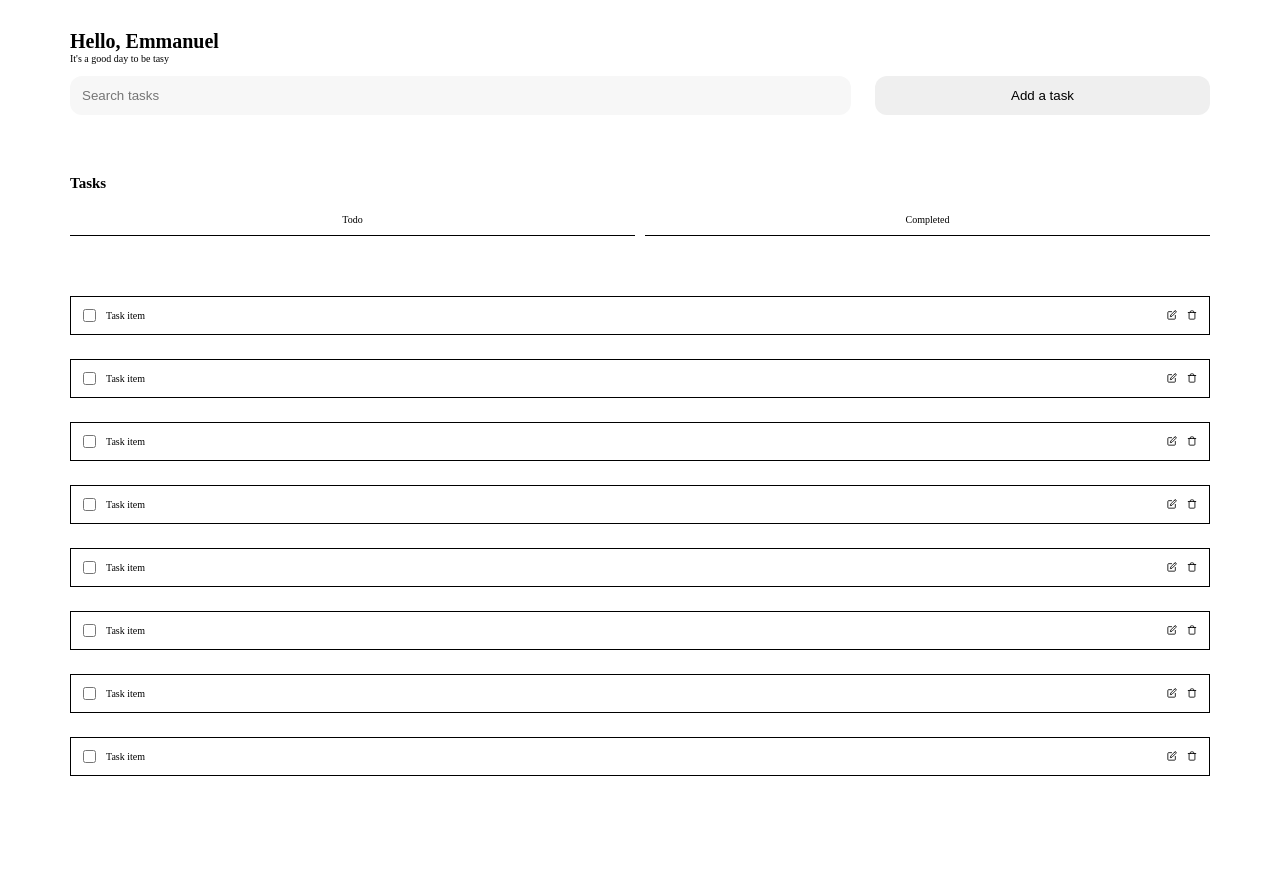
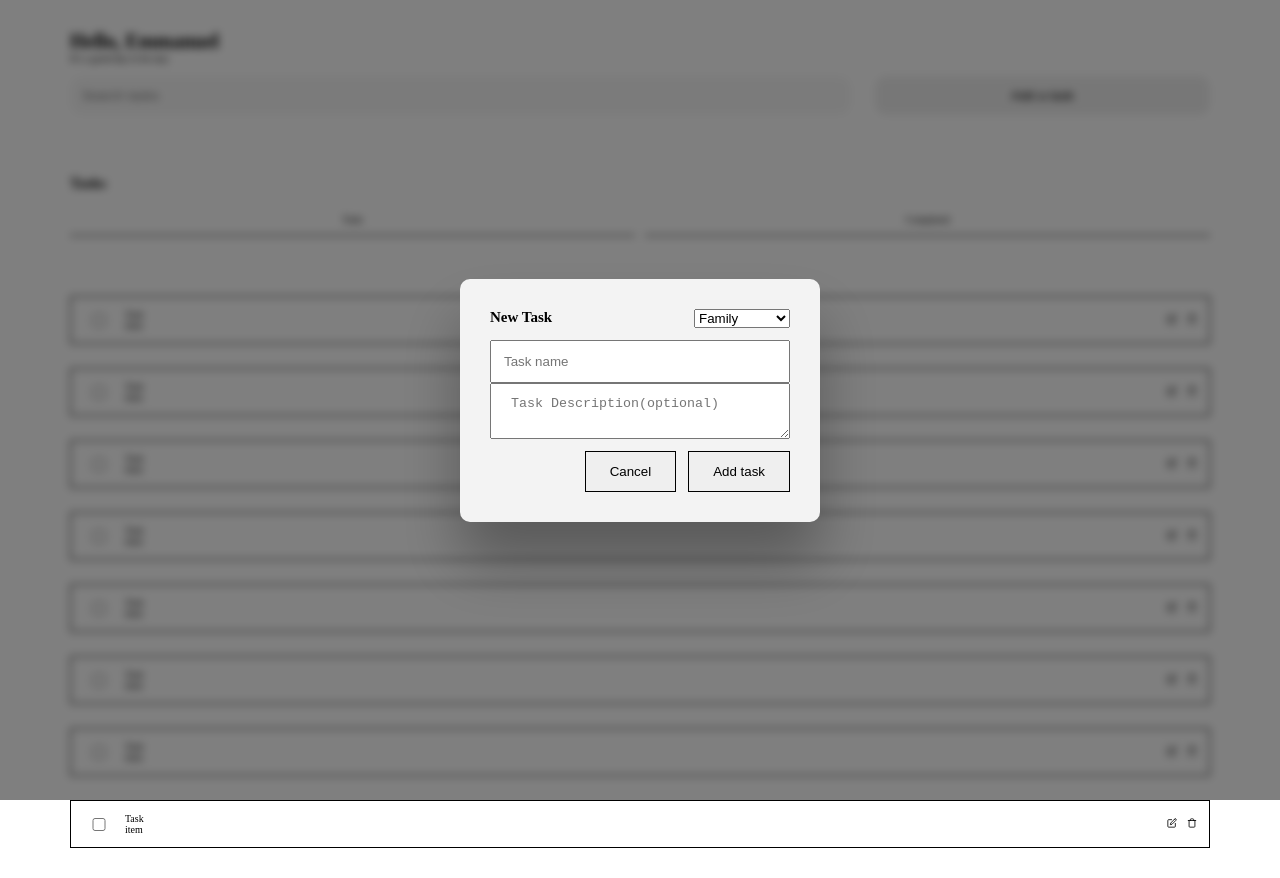
Before and after one commit to cemmanuelonyema/tasy, a React (Vite) app: page / in a window 1280 px wide. Before the commit the page ends 806 px from the top, so only its background shows below. Built offline with nearby package versions, Linux system fonts and the light colour scheme.

Commit message:
add modal overlay and box

```diff
--- a/package.json
+++ b/package.json
@@ -11,7 +11,9 @@
   "dependencies": {
     "react": "^18.2.0",
     "react-dom": "^18.2.0",
-    "react-icons": "^4.6.0"
+    "react-icons": "^4.6.0",
+    "react-router-dom": "^6.4.3",
+    "styled-components": "^5.3.6"
   },
   "devDependencies": {
     "@types/react": "^18.0.24",
--- a/src/App.tsx
+++ b/src/App.tsx
@@ -1,5 +1,6 @@
 import "./App.css";
 import { Header } from "./components/header/Header";
+import { Modal } from "./components/layout/modal/Modal";
 import { Tab } from "./components/tab/Tab";
 import { TaskWrapper } from "./components/taskWrapper/TaskWrapper";
 
@@ -9,6 +10,7 @@ export const App: React.FC = () => {
       <Header />
       <Tab />
       <TaskWrapper />
+      <Modal />
     </main>
   );
 };
--- /dev/null
+++ b/src/components/layout/modal/Modal.tsx
@@ -0,0 +1,11 @@
+import React from "react";
+import "./modal.css";
+import { ModalBox } from "./modalbox/ModalBox";
+
+export const Modal = () => {
+  return (
+    <section className="overlay">
+      <ModalBox />
+    </section>
+  );
+};
--- /dev/null
+++ b/src/components/layout/modal/modal.css
@@ -0,0 +1,15 @@
+.overlay {
+  position: fixed;
+  top: 0;
+  left: 0;
+  width: 100%;
+  height: 100%;
+  display: flex;
+  justify-content: center;
+  align-items: center;
+  background-color: rgba(0, 0, 0, 0.5);
+  backdrop-filter: blur(4px);
+  opacity: 1;
+  z-index: 100;
+  transition: all 0.8s ease-in-out;
+}
--- /dev/null
+++ b/src/components/layout/modal/modalbox/ModalBox.tsx
@@ -0,0 +1,28 @@
+import React from "react";
+import "./modalbox.css";
+
+export const ModalBox = () => {
+  return (
+    <div className="modalbox">
+      <form className="form">
+        <div className="box-header">
+          <h2>New Task</h2>
+          <select name="label">
+            <option value="family">Family</option>
+            <option value="professional">Professional</option>
+            <option value="friend">Friend</option>
+          </select>
+        </div>
+        <div>
+          <input type="text" placeholder="Task name" />
+          <textarea placeholder=" Task Description(optional)" />
+        </div>
+
+        <div className="btns">
+          <button>Cancel</button>
+          <button>Add task</button>
+        </div>
+      </form>
+    </div>
+  );
+};
--- /dev/null
+++ b/src/components/layout/modal/modalbox/modalbox.css
@@ -0,0 +1,54 @@
+.modalbox {
+  /* max-width: 60rem; */
+  /* width: 30rem; */
+  /* width: 60rem; */
+  position: relative;
+  background-color: #f3f3f3;
+  padding: 3rem;
+  box-shadow: 0 4rem 6rem rgba(0, 0, 0, 0.3);
+  z-index: 1000;
+  transition: all 0.6s ease-in-out;
+  display: flex;
+  flex-direction: column;
+  justify-content: center;
+  align-items: flex-start;
+  border-radius: 1rem;
+}
+
+input,
+textarea {
+  display: block;
+  width: 100%;
+  padding: 1.2rem;
+}
+
+.form {
+  width: 30rem;
+  display: flex;
+  flex-direction: column;
+  gap: 1.2rem;
+  /* width: 100%; */
+}
+
+.function {
+  display: flex;
+  justify-content: space-between;
+}
+
+.btns {
+  /* width: 100%; */
+  display: flex;
+  gap: 1.2rem;
+  justify-content: flex-end;
+  /* justify-content: space-between; */
+}
+
+.btns button {
+  padding: 1.2rem 2.4rem;
+  border: 1px solid black;
+}
+
+.box-header {
+  display: flex;
+  justify-content: space-between;
+}
```
Also changed, not shown: 1 other file (tests, documents, lock files or other folders).
